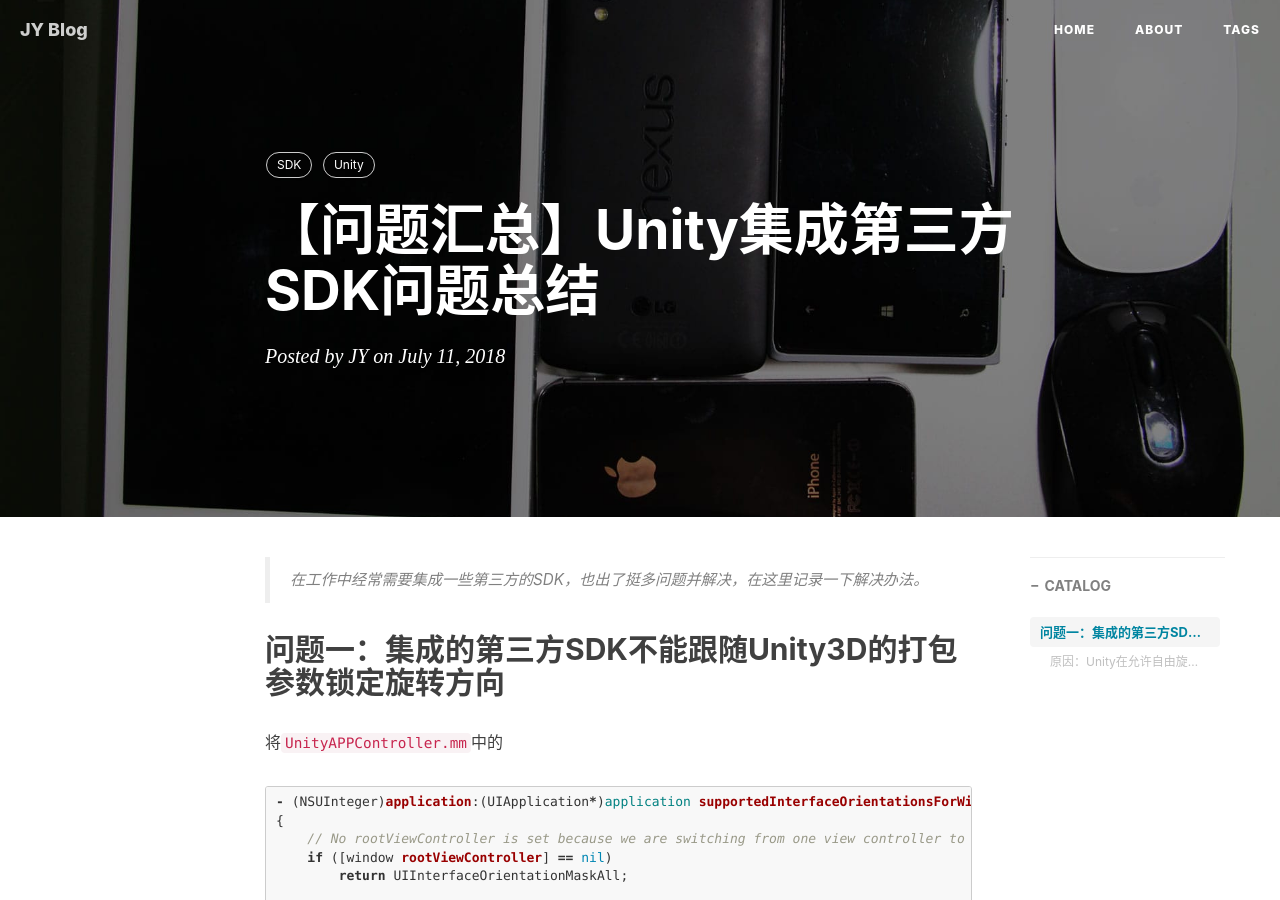
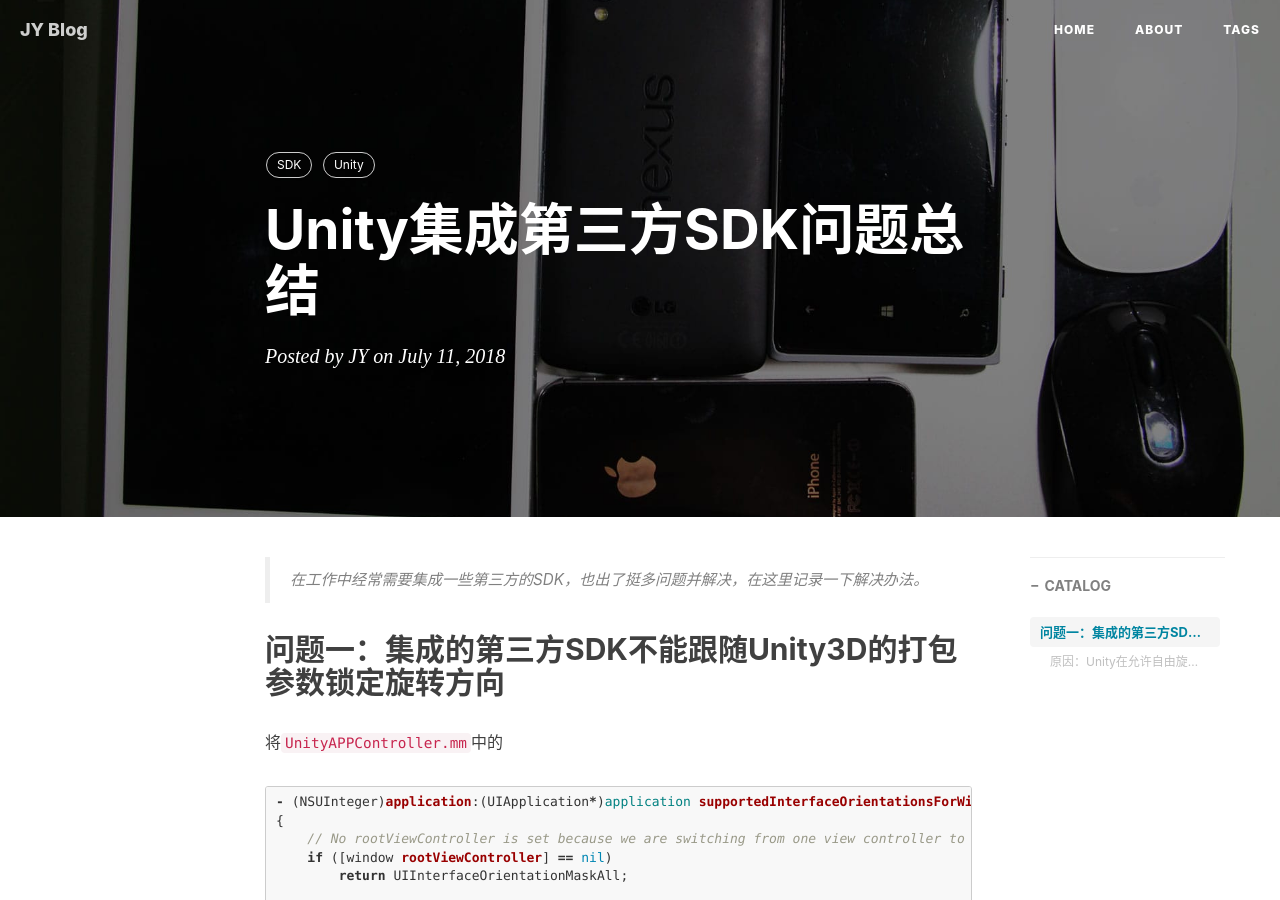
Before and after one commit to smjCoder/smjCoder.github.io, a Jekyll site: the page built from _posts/2018-07-11-Unity集成第三方SDK问题总结.md, in a window 1280 px wide and 900 px high. Built offline with Jekyll 4.4.1, drawn with Linux system fonts in a browser that asks for light colours; nearby versions of some CDN libraries; comment, search, counter and statistics services are not loaded.

Commit message:
更新博客

```diff
--- a/_posts/2018-07-11-【问题汇总】Unity集成第三方SDK问题总结.md
+++ b/_posts/2018-07-11-Unity集成第三方SDK问题总结.md
@@ -1,6 +1,6 @@
 ---
 layout: post
-title: 【问题汇总】Unity集成第三方SDK问题总结
+title: Unity集成第三方SDK问题总结
 subtitle:
 date: 2018-07-11
 author: JY
```
